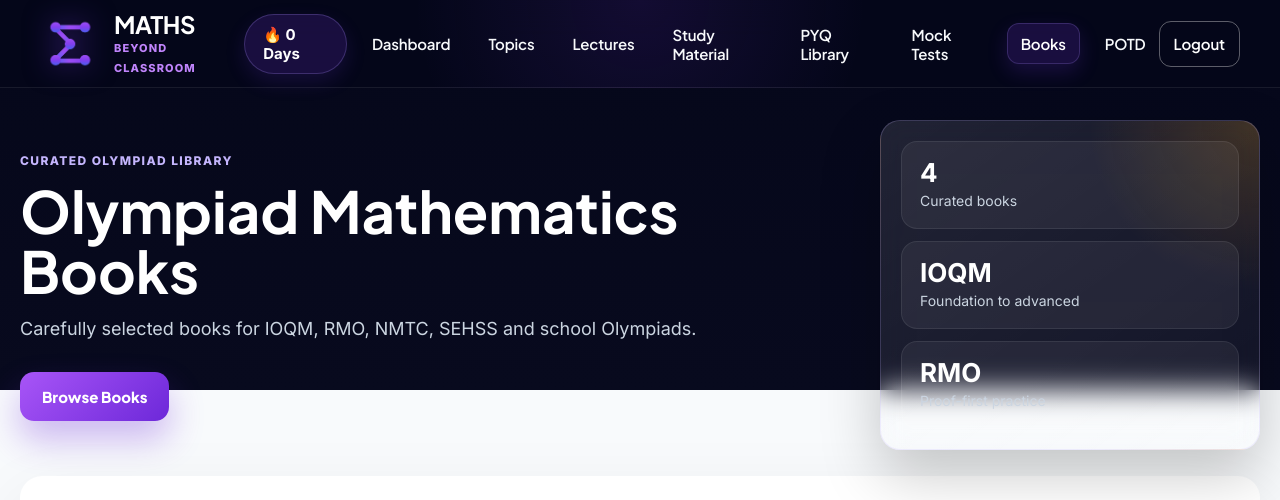
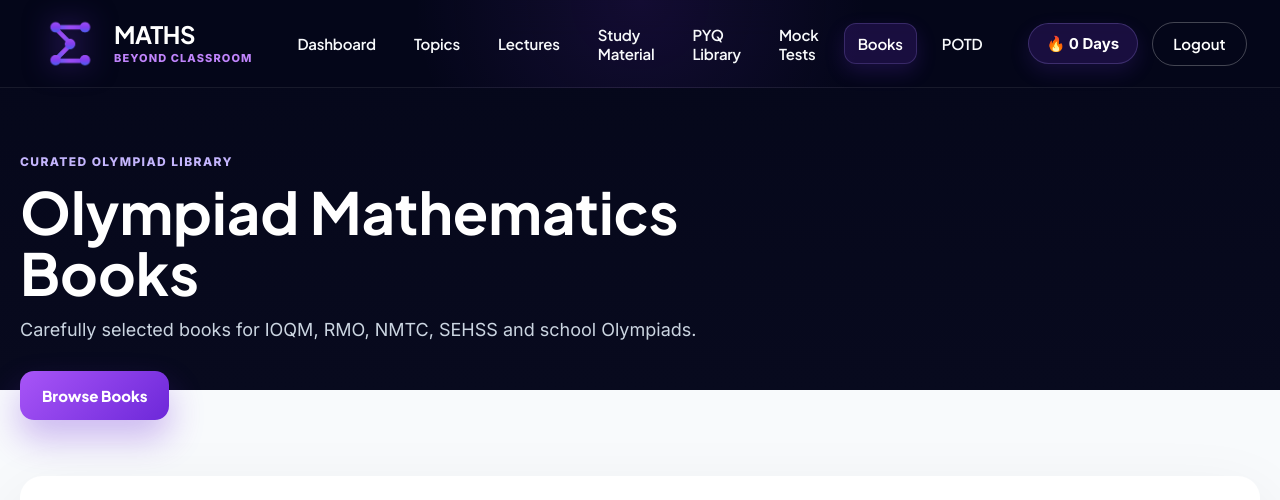
Before and after one commit to avilash07it/maths-beyond-classroom, a React (Vite) app: page /books in a window 1280 px wide. Shown: the top 500 px of the page. Built offline with nearby package versions, Linux system fonts and the light colour scheme; no server answers; sample sign-in values are in the browser's storage.

Commit message:
UI fixing done

```diff
--- a/src/pages/Books/Books.css
+++ b/src/pages/Books/Books.css
@@ -49,7 +49,19 @@
   line-height: 1.7;
 }
 
-.books-hero button,
+.books-hero button{
+  margin-top: 25px;
+  border: none;
+  border-radius: 14px;
+  padding: 15px 22px;
+  background: linear-gradient(135deg, #a855f7, #6d28d9);
+  color: #ffffff;
+  font-size: 15px;
+  font-weight: 900;
+  cursor: pointer;
+  box-shadow: 0 18px 35px rgba(109, 40, 217, 0.32);
+  transition: transform 0.22s ease, box-shadow 0.22s ease;
+}
 .books-bottom-cta button {
   margin-top: 28px;
   border: none;
--- a/src/pages/Books/Books.jsx
+++ b/src/pages/Books/Books.jsx
@@ -71,20 +71,6 @@
               </button>
             </div>
 
-            <div className="books-hero-panel" aria-label="Book collection summary">
-              <div>
-                <strong>{books.length}</strong>
-                <span>Curated books</span>
-              </div>
-              <div>
-                <strong>IOQM</strong>
-                <span>Foundation to advanced</span>
-              </div>
-              <div>
-                <strong>RMO</strong>
-                <span>Proof-first practice</span>
-              </div>
-            </div>
           </section>
 
           <section className="books-section" id="books-grid">
--- a/src/pages/Dashboard/Dashboard.css
+++ b/src/pages/Dashboard/Dashboard.css
@@ -162,15 +162,7 @@
   }
 
   .dashboard-main{
-   background:
-  radial-gradient(circle at 80% 20%, rgba(127, 66, 184, 0.45), transparent 45%),
-  radial-gradient(circle at 10% 100%, rgba(79,70,229,.25), transparent 50%),
-  linear-gradient(
-      135deg,
-      #120c33 0%,
-      #130b32 40%,
-      #1b0e3e 100%
-  );
+   background:white;
     border-radius: 24px;
     padding: 28px;
     box-shadow: 0 15px 45px rgba(15, 23, 42, 0.06);
@@ -190,12 +182,12 @@
 
   .section-header h2 {
     margin: 0;
-    color: #ffffff;
+    color: #000000;
     font-size: 22px;
   }
 
   .section-header a {
-    color: #ffffff;
+    color: #8f2cff;
     font-weight: 700;
     text-decoration: none;
   }
--- a/src/pages/Dashboard/DashboardNavbar.css
+++ b/src/pages/Dashboard/DashboardNavbar.css
@@ -1,44 +1,51 @@
-.dashboard-navbar {
-  height: 88px;
-  padding: 0 40px;
+.dashboard-navbar{
+  height:88px;
+  padding:0 40px;
 
-  display: flex;
-  align-items: center;
-  justify-content: space-between;
+  display:flex;
+  align-items:center;
 
   background:
-    radial-gradient(circle at 50% 0%, rgba(124, 58, 237, 0.12), transparent 35%),
-    rgba(5, 7, 26, 0.96);
+    radial-gradient(circle at 50% 0%, rgba(124,58,237,.12), transparent 35%),
+    rgba(5,7,26,.96);
 
-  border-bottom: 1px solid rgba(255, 255, 255, 0.08);
-  backdrop-filter: blur(18px);
+  border-bottom:1px solid rgba(255,255,255,.08);
+  backdrop-filter:blur(18px);
 
-  position: sticky;
-  top: 0;
-  z-index: 100;
+  position:sticky;
+  top:0;
+  z-index:100;
 }
 
 
 .dashboard-logout-btn{
-  appearance:none;
-  border:none;
-  outline:none;
+  height:44px;
+  padding:0 20px;
+
+  display:flex;
+  align-items:center;
+  justify-content:center;
+
+  border-radius:999px;
+
   background:transparent;
+  color:white;
 
-  padding:10px 14px;
+  border:1px solid rgba(255,255,255,.25);
 
-  border-radius:12px;
-
-  color:#f8fafc;
-
+  font-family:var(--font-heading);
   font-size:15px;
-  font-weight:550;
-  font-family:var(--font-heading);
+  font-weight:600;
 
   cursor:pointer;
-  transition:.25s ease;
+  transition:.25s;
 
-  flex:0 0 auto;
+  white-space:nowrap;
+}
+
+.dashboard-logout-btn:hover{
+  background:rgba(255,255,255,.08);
+  border-color:rgba(255,255,255,.45);
 }
 
 .dashboard-logout-btn:hover{
@@ -50,10 +57,12 @@
     flex:0 0 auto;
 }
 
-.dashboard-logo {
-  display: flex;
-  align-items: center;
-  gap: 14px;
+.dashboard-logo{
+  display:flex;
+  align-items:center;
+  gap:14px;
+
+  flex-shrink:0;
 }
 
 .dashboard-logo img {
@@ -78,10 +87,24 @@
   letter-spacing: 1.1px;
 }
 
-.dashboard-links {
-  display: flex;
-  align-items: center;
-  gap: 12px;
+.dashboard-links{
+  display:flex;
+  justify-content:center;
+  align-items:center;
+
+  flex:1;
+
+  gap:12px;
+
+  margin:0 32px;
+}
+
+.dashboard-user-actions{
+  display:flex;
+  align-items:center;
+  gap:14px;
+
+  flex-shrink:0;
 }
 
 .dashboard-links a {
@@ -115,10 +138,10 @@
 }
 
 .dashboard-streak {
-  display: flex;
-  align-items: center;
-  gap: 18px;
-
+  display:flex;
+  align-items:center;
+  justify-content:center;
+  gap:8px;
   padding: 10px 18px;
 
   border-radius: 999px;
@@ -143,6 +166,12 @@
   }
 
   .dashboard-links {
+     display:flex;
+  align-items:center;
+  justify-content:center;
+
+  flex:1;
+  gap:12px;
     order: 3;
     width: 100%;
     gap: 10px;
--- a/src/pages/Dashboard/DashboardNavbar.jsx
+++ b/src/pages/Dashboard/DashboardNavbar.jsx
@@ -35,10 +35,7 @@
         </div>
       </div>
 
-      <div className="dashboard-links">
-        <div className="dashboard-streak">
-  🔥 {user?.streak ?? 0} Day{user?.streak === 1 ? "" : "s"}
-</div>
+ <div className="dashboard-links">
   <NavLink to="/dashboard">Dashboard</NavLink>
   <NavLink to="/topics">Topics</NavLink>
   <NavLink to="/lectures">Lectures</NavLink>
@@ -48,13 +45,19 @@
   <NavLink to="/books">Books</NavLink>
   <NavLink to="/potd">POTD</NavLink>
 </div>
-<button
-  className="login-btn dashboard-logout-btn"
-  onClick={handleLogout}
->
-  Logout
-</button>
 
+<div className="dashboard-user-actions">
+  <div className="dashboard-streak">
+    🔥 {user?.streak ?? 0} Day{user?.streak === 1 ? "" : "s"}
+  </div>
+
+  <button
+    className="dashboard-logout-btn"
+    onClick={handleLogout}
+  >
+    Logout
+  </button>
+</div>
 
     </nav>
   );
--- a/src/pages/StudyMaterial/StudyMaterial.css
+++ b/src/pages/StudyMaterial/StudyMaterial.css
@@ -299,14 +299,7 @@
 
 .materials-panel {
   padding: 24px;
-  background: radial-gradient(circle at 80% 20%, rgba(168,85,247,.45), transparent 45%),
-  radial-gradient(circle at 10% 100%, rgba(79,70,229,.25), transparent 50%),
-  linear-gradient(
-      135deg,
-      #120c33 0%,
-      #1d1247 40%,
-      #2a1760 100%
-  );
+  background: white;
   border: 1px solid #dbe3ef;
   border-radius: 18px;
   box-shadow: 0 16px 40px rgba(15, 23, 42, 0.05);
@@ -330,12 +323,12 @@
 
 .materials-header h2 {
   font-size: 26px;
-  color:white;
+  color:rgb(0, 0, 0);
 }
 
 .materials-header p {
   margin: 8px 0 0;
-  color: #ffffff;
+  color: #666666;
 }
 
 .materials-header > span {
```
